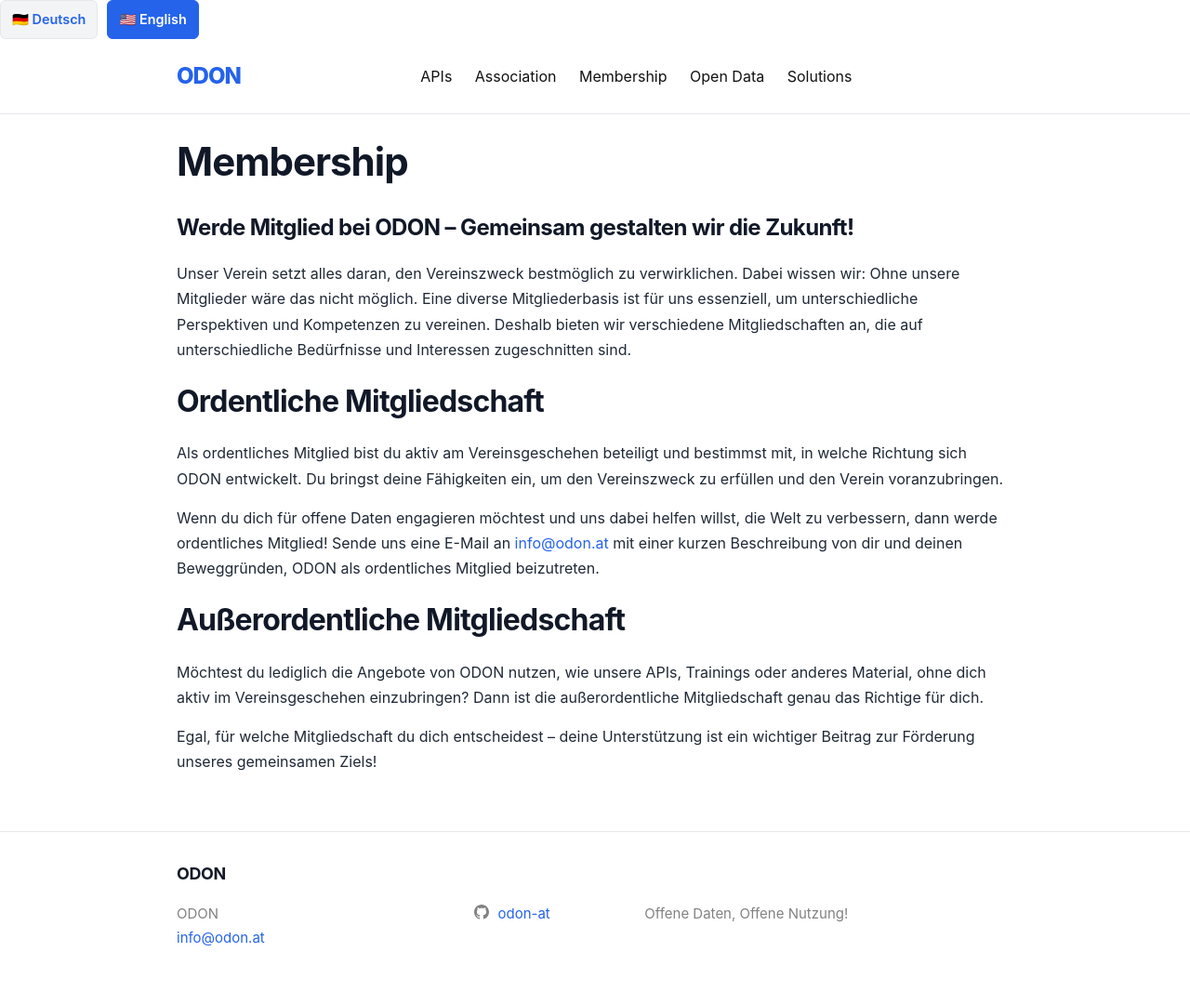
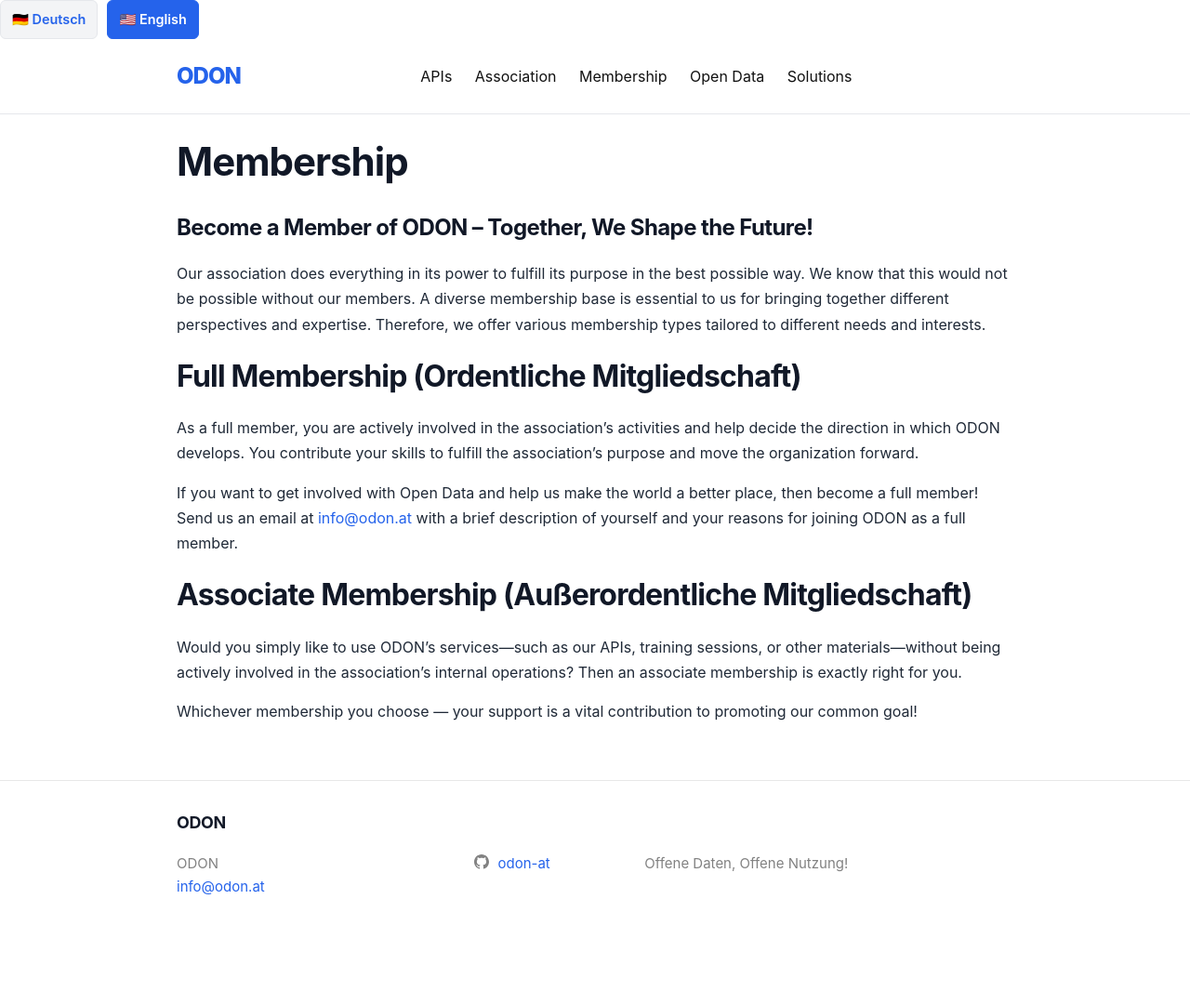
Before and after one commit to verein-odon/verein-odon.github.io, a Jekyll site: the page built from docs/en/membership.md, in a window 1280 px wide. Shown: the whole page at 93% size. Built offline with Jekyll 4.4.1, drawn with Linux system fonts in a browser that asks for light colours; after the commit the page ends 1027 px from its top, so only the background shows below that.

Commit message:
Translated membership.md to English

```diff
--- a/docs/en/membership.md
+++ b/docs/en/membership.md
@@ -6,21 +6,21 @@
 permalink: /en/membership/
 ---
 
-# Werde Mitglied bei ODON – Gemeinsam gestalten wir die Zukunft!
+# Become a Member of ODON – Together, We Shape the Future!
 
-Unser Verein setzt alles daran, den Vereinszweck bestmöglich zu verwirklichen. Dabei wissen wir: Ohne unsere Mitglieder wäre das nicht möglich. Eine diverse Mitgliederbasis ist für uns essenziell, um unterschiedliche Perspektiven und Kompetenzen zu vereinen. Deshalb bieten wir verschiedene Mitgliedschaften an, die auf unterschiedliche Bedürfnisse und Interessen zugeschnitten sind.
+Our association does everything in its power to fulfill its purpose in the best possible way. We know that this would not be possible without our members. A diverse membership base is essential to us for bringing together different perspectives and expertise. Therefore, we offer various membership types tailored to different needs and interests.
 
-## Ordentliche Mitgliedschaft
+## Full Membership (Ordentliche Mitgliedschaft)
 
-Als ordentliches Mitglied bist du aktiv am Vereinsgeschehen beteiligt und bestimmst mit, in welche Richtung sich ODON entwickelt. Du bringst deine Fähigkeiten ein, um den Vereinszweck zu erfüllen und den Verein voranzubringen.
+As a full member, you are actively involved in the association's activities and help decide the direction in which ODON develops. You contribute your skills to fulfill the association's purpose and move the organization forward.
 
-Wenn du dich für offene Daten engagieren möchtest und uns dabei helfen willst, die Welt zu verbessern, dann werde ordentliches Mitglied! Sende uns eine E-Mail an [info@odon.at](mailto:info@odon.at) mit einer kurzen Beschreibung von dir und deinen Beweggründen, ODON als ordentliches Mitglied beizutreten.
+If you want to get involved with Open Data and help us make the world a better place, then become a full member! Send us an email at [info@odon.at](mailto:info@odon.at) with a brief description of yourself and your reasons for joining ODON as a full member.
 
 
-## Außerordentliche Mitgliedschaft
+## Associate Membership (Außerordentliche Mitgliedschaft)
 
-Möchtest du lediglich die Angebote von ODON nutzen, wie unsere APIs, Trainings oder anderes Material, ohne dich aktiv im Vereinsgeschehen einzubringen? Dann ist die außerordentliche Mitgliedschaft genau das Richtige für dich.
+Would you simply like to use ODON's services—such as our APIs, training sessions, or other materials—without being actively involved in the association's internal operations? Then an associate membership is exactly right for you.
 
 
 
-Egal, für welche Mitgliedschaft du dich entscheidest – deine Unterstützung ist ein wichtiger Beitrag zur Förderung unseres gemeinsamen Ziels!
+Whichever membership you choose — your support is a vital contribution to promoting our common goal!
```
